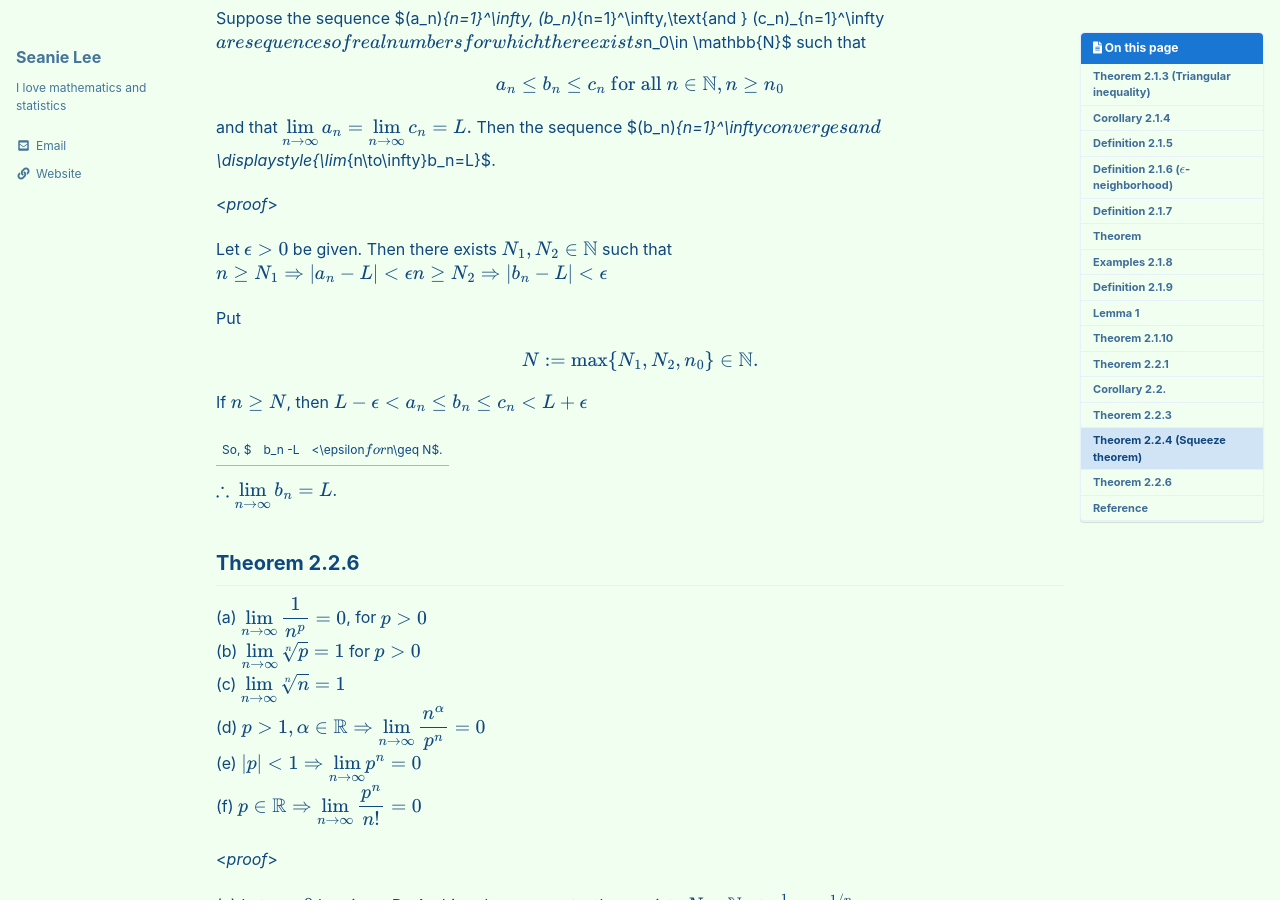
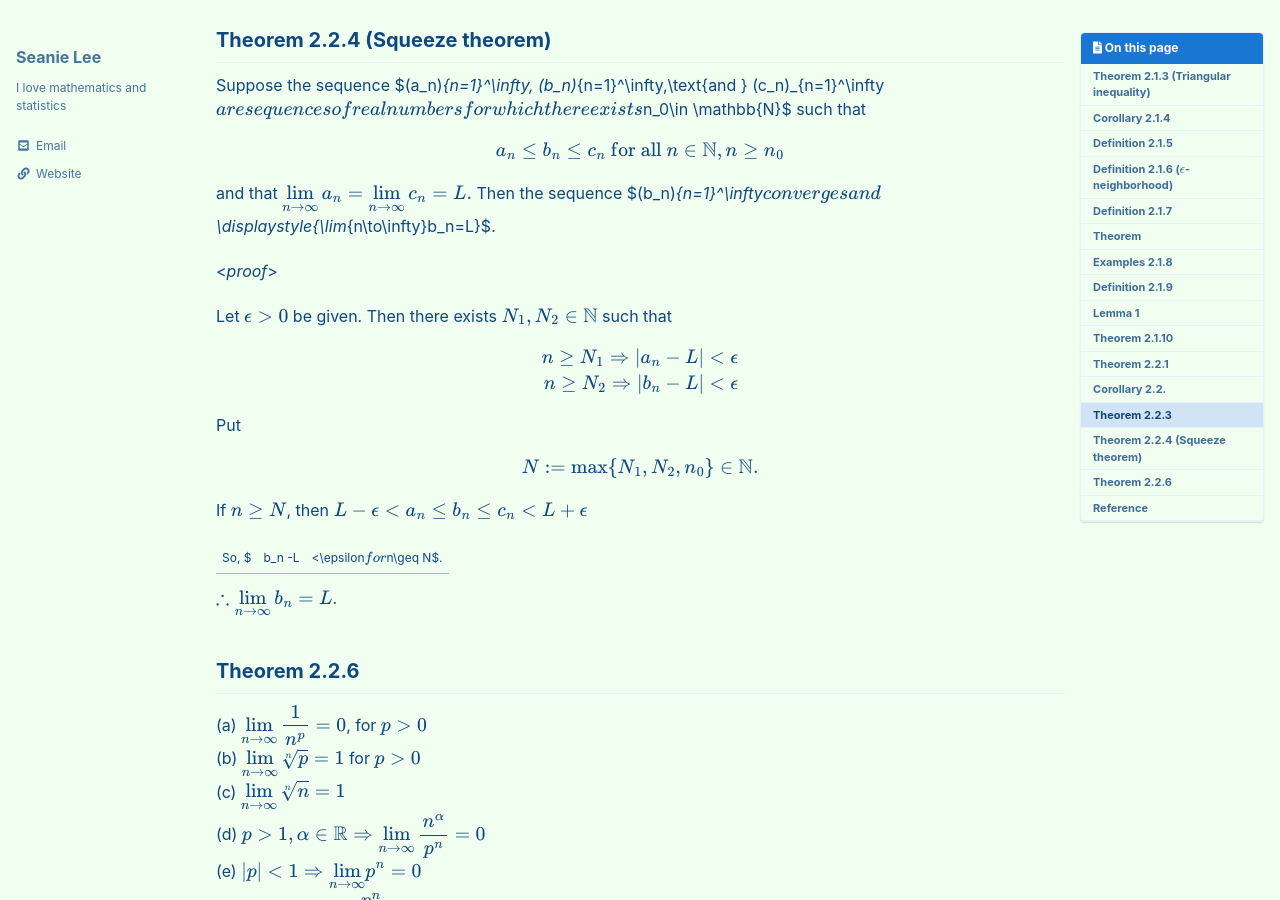
Before and after one commit to seanie12/blog, a Jekyll site: the page built from _posts/2020-11-14-sequence.md, in a window 1280 px wide and 900 px high, scrolled down 5668 px. Built offline with Jekyll 4.4.1, drawn with Linux system fonts in a browser that asks for light colours; cached includes are drawn as plain includes; formulas are drawn with MathJax 3; some of the changed text lies outside the part shown.

Commit message:
Update 2020-11-14-sequence.md

```diff
--- a/_posts/2020-11-14-sequence.md
+++ b/_posts/2020-11-14-sequence.md
@@ -178,9 +178,13 @@ Since $\epsilon >0$ was arbitrary, $L_1 = L_2$ by lemma 1.
 $$\tag*{$\square$}$$
 
 (b) Let $p_n \to L$. Then there is a $N\in\mathbb{N}$ s.t. $n> N \Rightarrow |p_n -L| <1$. Now,
+
 $$
+\begin{align*}
 |p_n| -|L| \leq |p_n-L| < 1
+\end{align*}
 $$
+
 So, $|p_n| <|L|+1$. Define
 $$
 \begin{align*}
@@ -301,9 +305,12 @@ and that $\displaystyle{\lim_{n\to\infty}a_n = \lim_{n\to\infty}c_n = L}.$ Then
 <*proof*>
 
 Let $\epsilon >0$ be given. Then there exists $N_1,N_2\in\mathbb{N}$ such that
+
 $$
+\begin{align*}
 n\geq N_1 \Rightarrow |a_n-L| <\epsilon \\
 n\geq N_2 \Rightarrow |b_n-L| <\epsilon
+\end{align*}
 $$
 
 Put
```
